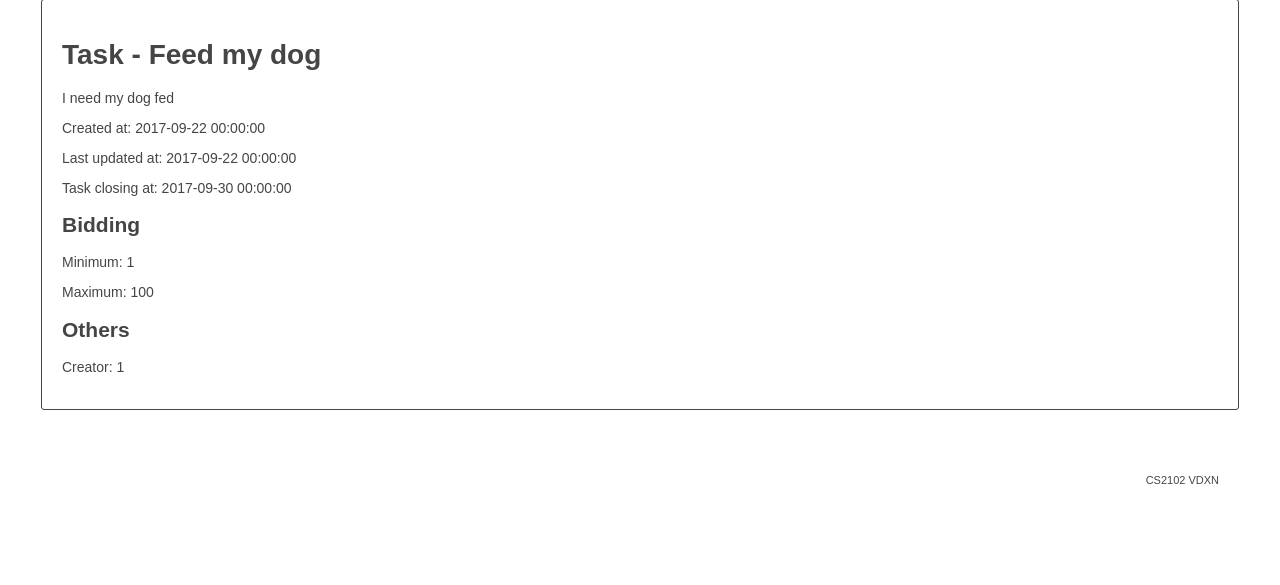
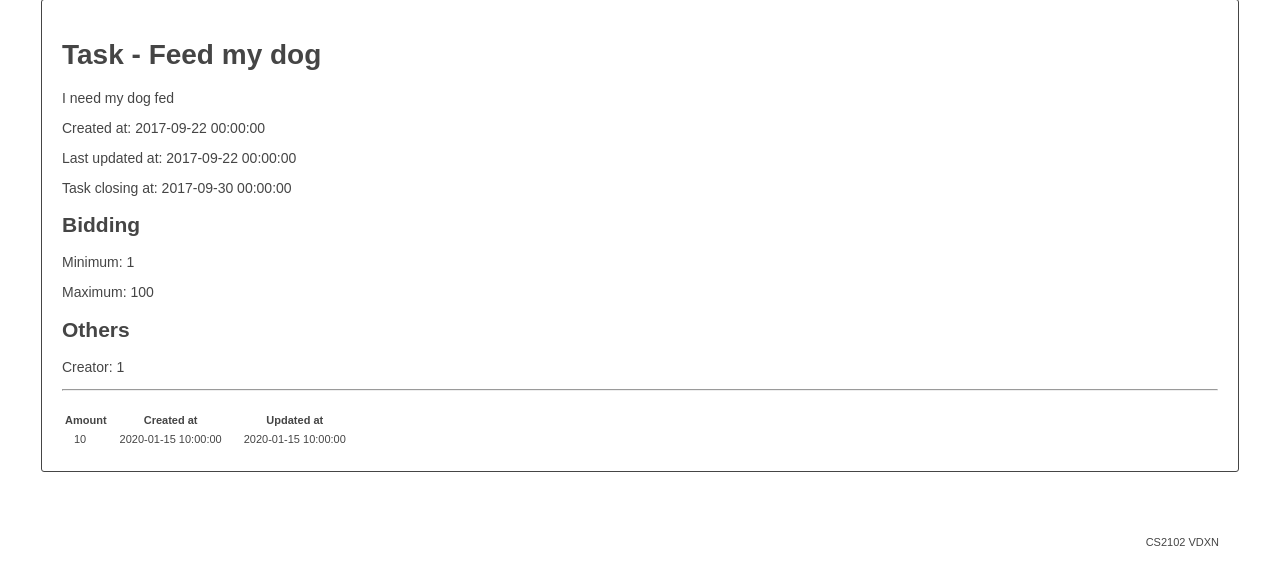
Before and after one commit to cs2012-vdxn/vdxn, a PHP site: page /tasks/task/1 in a window 1280 px wide. Shown: the part 74-659 px from the top of the page. Run offline with PHP 8.4, Linux system fonts and the light colour scheme; data comes from the database, SQL or seed files in the repository; tables that the repository leaves empty or names only in its code hold one stand-in row (values such as "Sample post"); some libraries are stand-ins or nearby versions.

Commit message:
add view for bids under task

```diff
--- a/vdxn/application/Controller/TasksController.php
+++ b/vdxn/application/Controller/TasksController.php
@@ -21,6 +21,7 @@ class TasksController
       $Task = new Task();
 
       $task = $Task->getTask($tid);
+      $bids = $Task->getBids($tid);
 
       require APP . 'view/_templates/header.php';
       require APP . 'view/tasks/task.php';
--- a/vdxn/application/Model/Task.php
+++ b/vdxn/application/Model/Task.php
@@ -79,4 +79,18 @@ class Task extends Model
       return $query->execute();
     }
 
+    public function getBids($task_id)
+    {
+      $sql = "SELECT
+      `task_id`,
+      `bidder_id`,
+      `amount`,
+      `created_at`,
+      `updated_at`
+      FROM Bid WHERE `task_id`='$task_id'";
+      $query = $this->db->prepare($sql);
+      $query->execute();
+      return $query->fetchAll();
+    }
+
 }
--- a/vdxn/application/view/tasks/task.php
+++ b/vdxn/application/view/tasks/task.php
@@ -12,4 +12,25 @@
 
     <h2>Others</h2>
     <p>Creator: <?php echo $task->{'tasker_id'}?></p>
+
+    <hr>
+
+    <?php
+      echo '<table>';
+      echo '<tr><th>Amount</th><th>Created at</th><th>Updated at</th></tr>';
+      foreach($bids as $bid) {
+        echo '<tr>';
+        echo '<td>';
+        echo $bid->{'amount'};
+        echo '</td>';
+        echo '<td>';
+        echo $bid->{'created_at'};
+        echo '</td>';
+        echo '<td>';
+        echo $bid->{'updated_at'};
+        echo '</td>';
+        echo '</tr>';
+      }
+      echo '</table>';
+    ?>
 </div>
```
